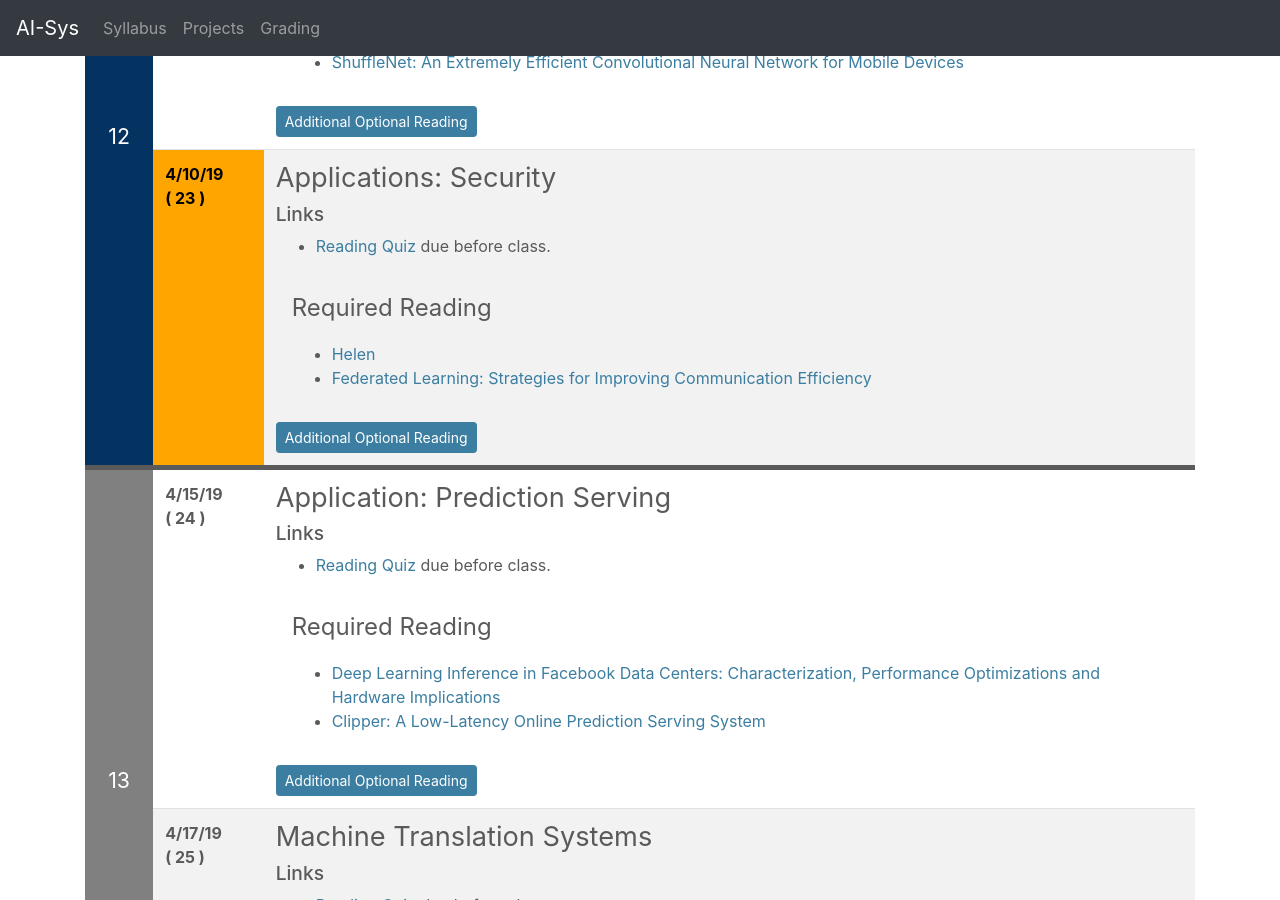
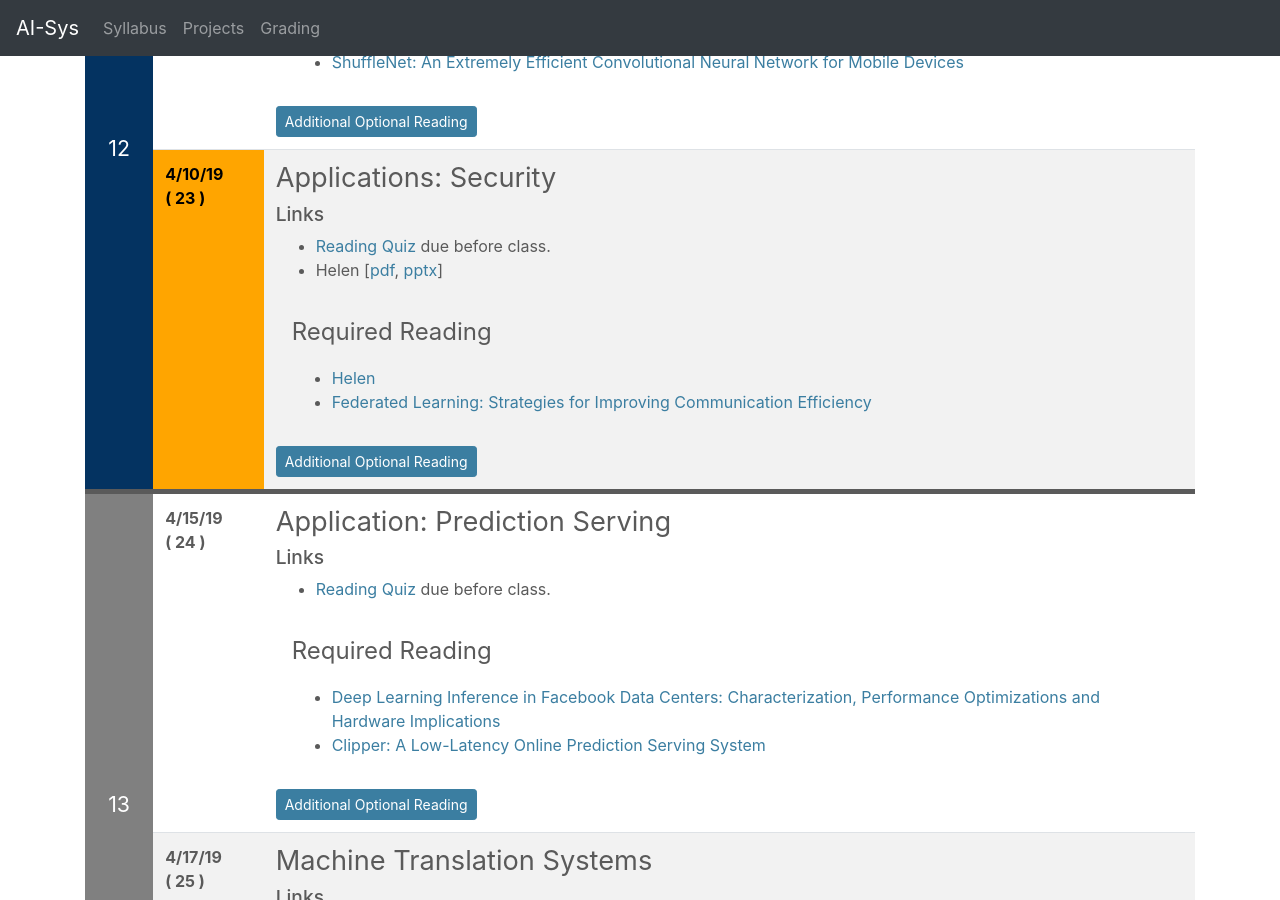
Before and after one commit to ucbrise/cs294-ai-sys-sp19, a Jekyll site: the page built from index.md, in a window 1280 px wide and 900 px high, scrolled down 7710 px. Built offline with Jekyll 4.4.1, drawn with Linux system fonts in a browser that asks for light colours; nearby versions of some CDN libraries; our own code applies the rules of GitHub Pages for plain Markdown files.

Commit message:
adding lec23 helen slides

```diff
--- a/index.md
+++ b/index.md
@@ -686,6 +686,7 @@ If you find some of the reading confusing and want a more gentle introduction, t
 
 ### Links
 * [Reading Quiz](https://forms.gle/ThMXZWtB5YWrCxPo9) due before class.
+* Helen [[pdf](assets/lectures/lec23/helen.pdf), [pptx](assets/lectures/lec23/helen.pptx)]
 
 
 <div class="summary" markdown="1"> </div>
```
Also changed, not shown: 2 other files.
